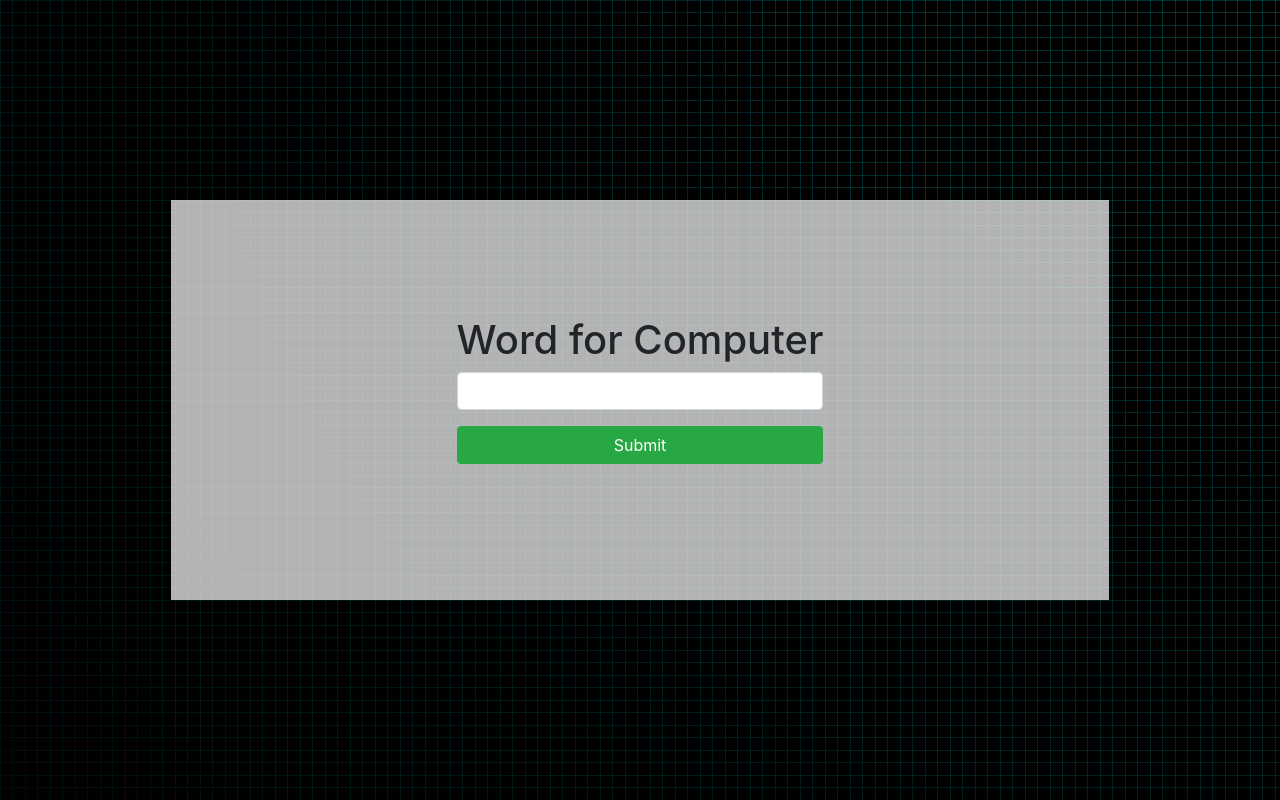
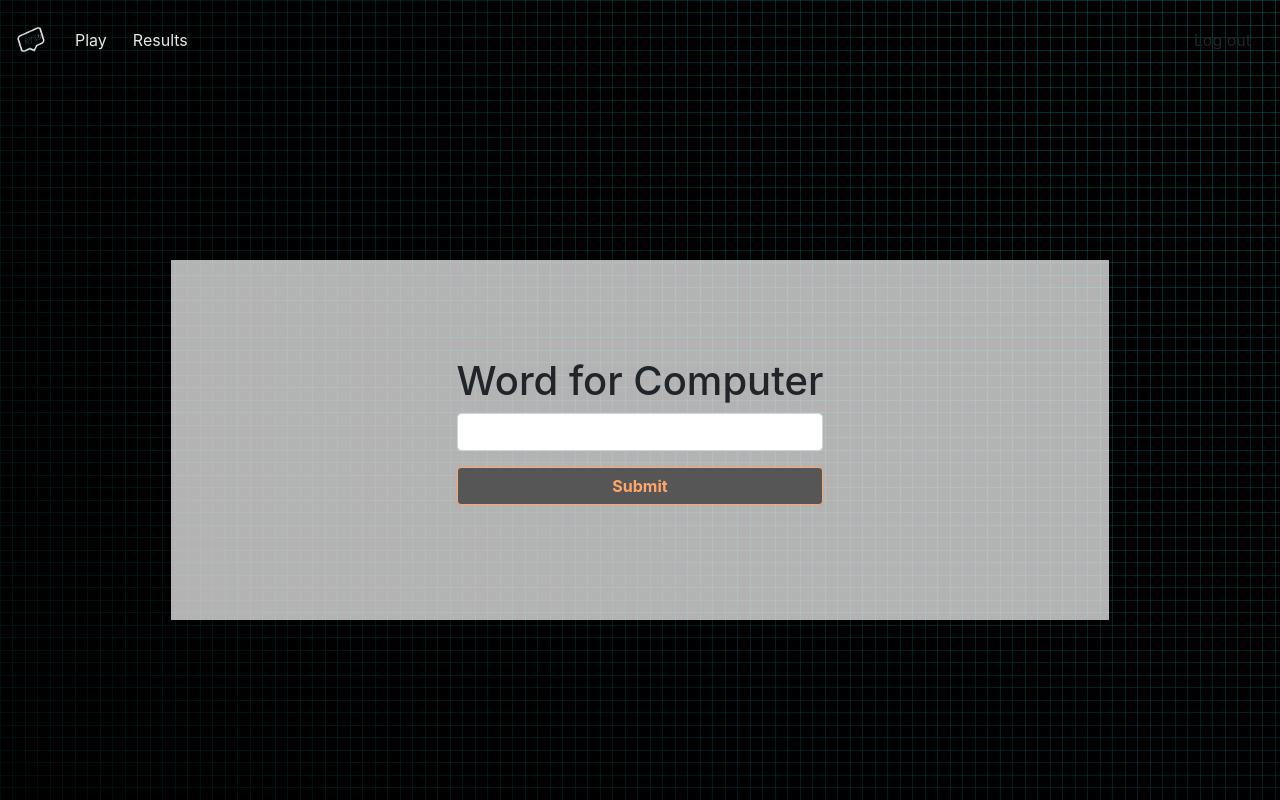
Before and after one commit to fannydai/Jotto.cloud, an Angular app in the folder front-end/: page /game in a window 1280 px wide. Built offline with nearby package versions, Linux system fonts and the light colour scheme; sample sign-in values are in the browser's storage.

Commit message:
Added navbar and fixed styling for game

```diff
--- a/front-end/src/app/pages/game/game.component.html
+++ b/front-end/src/app/pages/game/game.component.html
@@ -1,4 +1,6 @@
-<div class="game-container row ml-0">
+<div class="game-container">
+  <app-navbar></app-navbar>
+  <div class="game-bottom-container row">
     <div class="player-container col">
       <div class="enter-word-container" *ngIf="!aiWord; else start">
         <form #chooseWord="ngForm" (ngSubmit)="submitAIWord();">
@@ -110,6 +112,7 @@
       </div>
     </div>
   </div>
+</div>
 
 <ng-template #win let-modal>
   <div class="modal-header">
--- a/front-end/src/app/pages/game/game.component.scss
+++ b/front-end/src/app/pages/game/game.component.scss
@@ -12,17 +12,25 @@ button:active {
 }
 
 .game-container {
+    height: 100vh;
     width: 100%;
-    height: 100vh;
     background-image: url('../../../assets/bg2.jpg');
+    display: flex;
+    flex-direction: column;
+    app-navbar {
+        height: 10vh;
+        width: 100%;
+    }
+    .game-bottom-container {
+        height: 90vh;
+        width: 100%;
+        margin-left: 0;
+        margin-right: 0;
         .player-container {
-        // background-color: #E27D60;
-        // background-image: url('../../../assets/bg2.jpg');
             display: flex;
             justify-content: center;
             align-items: center;
             .enter-word-container {
-            // background-color: #89CFF0;
                 height: 50%;
                 width: 75%;
                 display: flex;
@@ -44,7 +52,7 @@ button:active {
             }
         }
         .start-container {
-        max-height: 100vh;
+            max-height: 90vh;
             display: flex;
             flex-direction: column;
             overflow: hidden;
@@ -61,7 +69,7 @@ button:active {
                 }
             }
             .guess-list-container {
-            height: 73vh;
+                height: 63vh;
                 display: flex;
                 flex-direction: column;
                 align-items: center;
@@ -97,7 +105,7 @@ button:active {
             // background-color: #89CFF0;
             display: flex;
             flex-direction: column;
-        min-height: 100%;
+            min-height: 90%;
             .ai-heading-container {
                 align-items: center;
                 justify-content: center;
@@ -105,10 +113,11 @@ button:active {
                 h3 {
                     text-align: center;
                     margin-bottom: 0;
+                    color: $blue;
                 }
             }
             .ai-guess-container {
-            height: 87vh;
+                height: 77vh;
                 display: flex;
                 flex-direction: column;
                 align-items: center;
@@ -131,3 +140,29 @@ button:active {
             }
         }
     }
+
+    button:hover {
+        border-color: $orange   !important;
+        box-shadow: 0 12px 16px 0 rgba(0, 0, 0, 0.15), 0 17px 50px 0 rgba(0, 0, 0, 0.10);
+    }
+    button:active {
+        background: $black      !important;
+        color: $orange          !important;
+        border-color: $orange   !important;
+        box-shadow: 0 12px 16px 0 rgba(0, 0, 0, 0.40), 0 17px 50px 0 rgba(0, 0, 0, 0.35);
+    }
+
+    a:hover {
+        box-shadow: 0 12px 16px 0 rgba(0, 0, 0, 0.15), 0 17px 50px 0 rgba(0, 0, 0, 0.10);
+    }
+    a:active {
+        box-shadow: 0 12px 16px 0 rgba(0, 0, 0, 0.40), 0 17px 50px 0 rgba(0, 0, 0, 0.35);
+    }
+    button {
+        border-color: $orange;
+        background-color: rgba($color: $black, $alpha: 0.5);
+        background-color: $black;
+        color: $orange;
+        font-weight: bold;
+    }
+}
--- a/front-end/src/app/pages/index/index.component.scss
+++ b/front-end/src/app/pages/index/index.component.scss
@@ -98,4 +98,29 @@
             }
         }
     }
+
+    button:hover {
+        border-color: $orange   !important;
+        box-shadow: 0 12px 16px 0 rgba(0, 0, 0, 0.15), 0 17px 50px 0 rgba(0, 0, 0, 0.10);
+    }
+    button:active {
+        background: $black      !important;
+        color: $orange          !important;
+        border-color: $orange   !important;
+        box-shadow: 0 12px 16px 0 rgba(0, 0, 0, 0.40), 0 17px 50px 0 rgba(0, 0, 0, 0.35);
+    }
+
+    a:hover {
+        box-shadow: 0 12px 16px 0 rgba(0, 0, 0, 0.15), 0 17px 50px 0 rgba(0, 0, 0, 0.10);
+    }
+    a:active {
+        box-shadow: 0 12px 16px 0 rgba(0, 0, 0, 0.40), 0 17px 50px 0 rgba(0, 0, 0, 0.35);
+    }
+    button {
+        border-color: $orange;
+        background-color: rgba($color: $black, $alpha: 0.5);
+        background-color: $black;
+        color: $orange;
+        font-weight: bold;
+    }
 }
```
Lines whose indentation alone changed are shown as unchanged.
